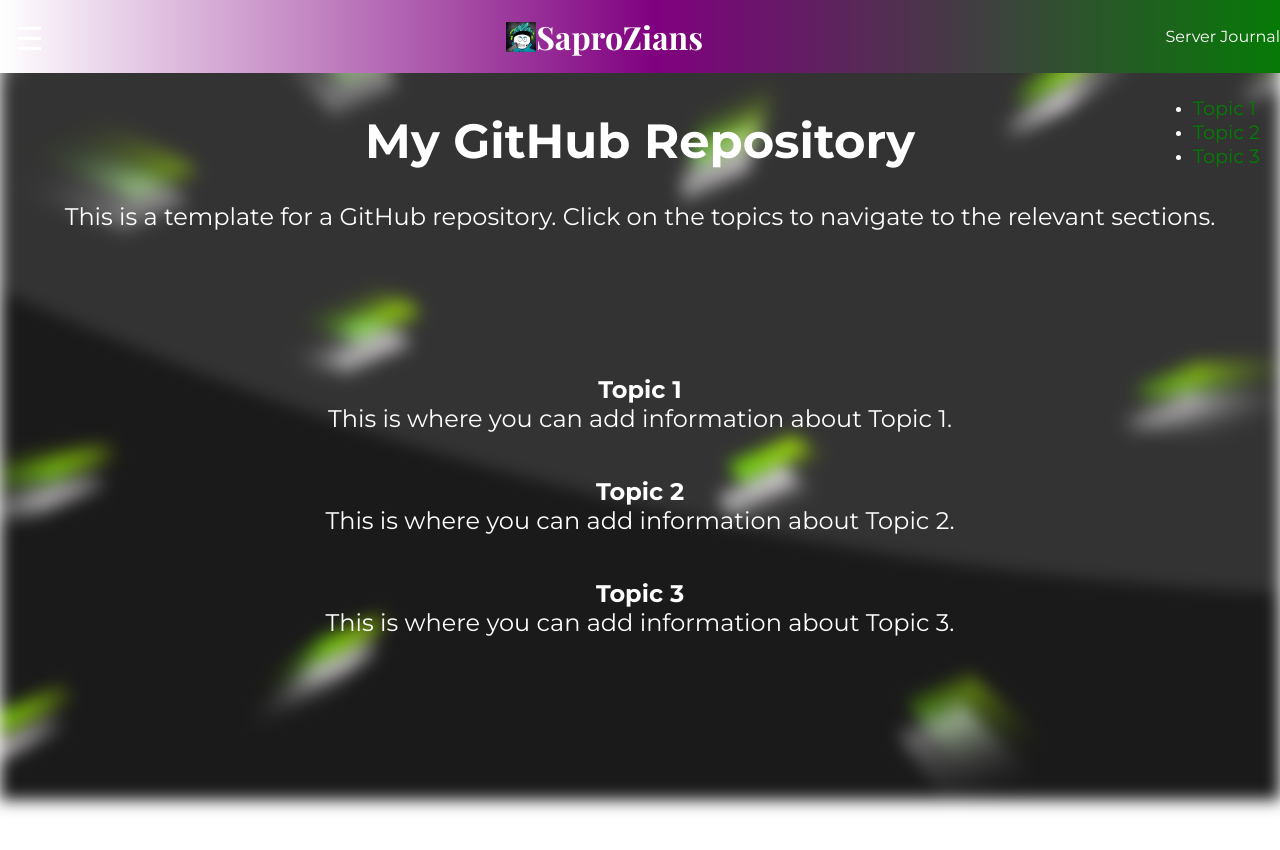
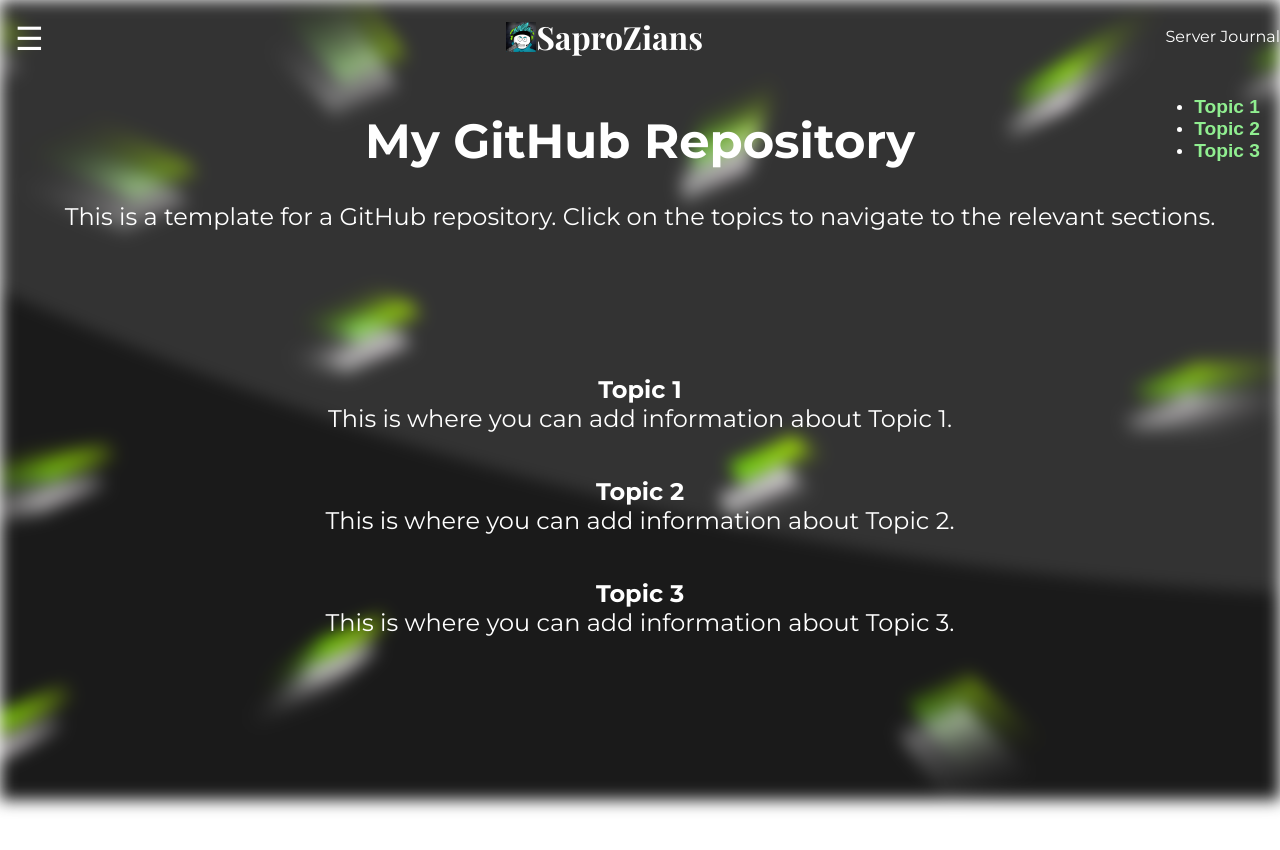
Before and after one commit to SaproZians/Info, a plain HTML site: page index.html in a window 1280 px wide. Drawn offline with nearby package versions, Linux system fonts and the light colour scheme.

Commit message:
Update index.html

```diff
--- a/index.html
+++ b/index.html
@@ -54,8 +54,9 @@
             top: 80px; /* Move the topics down */
         }
         .topics a {
-            font-family: 'Montserrat', sans-serif;
-            color: green;
+            font-family: 'Arial', sans-serif; /* Change the font */
+            font-weight: bold; /* Make the font bold */
+            color: lightgreen; /* Change the color to light green */
             text-decoration: none; /* Remove the underline */
             font-size: 1.2em; /* Make the text larger */
         }
@@ -86,7 +87,7 @@
             display: flex;
             justify-content: space-between;
             align-items: center; /* Align items vertically */
-            background: linear-gradient(to right, white, purple, green); /* Change the gradient colors */
+            background: linear-gradient(to right, darkpurple, lightgreen, white); /* Change the gradient colors */
             color: white;
             padding: 15px;
             z-index: 1;
@@ -117,7 +118,7 @@
         .dropdown-content {
             display: none;
             position: absolute;
-            background-color: #800080; /* Change the background color of the dropdown */
+            background: linear-gradient(to right, darkpurple, black); /* Change the background color of the dropdown */
             min-width: 160px;
             box-shadow: 0px 8px 16px 0px rgba(0,0,0,0.2);
             padding: 12px 16px;
```
